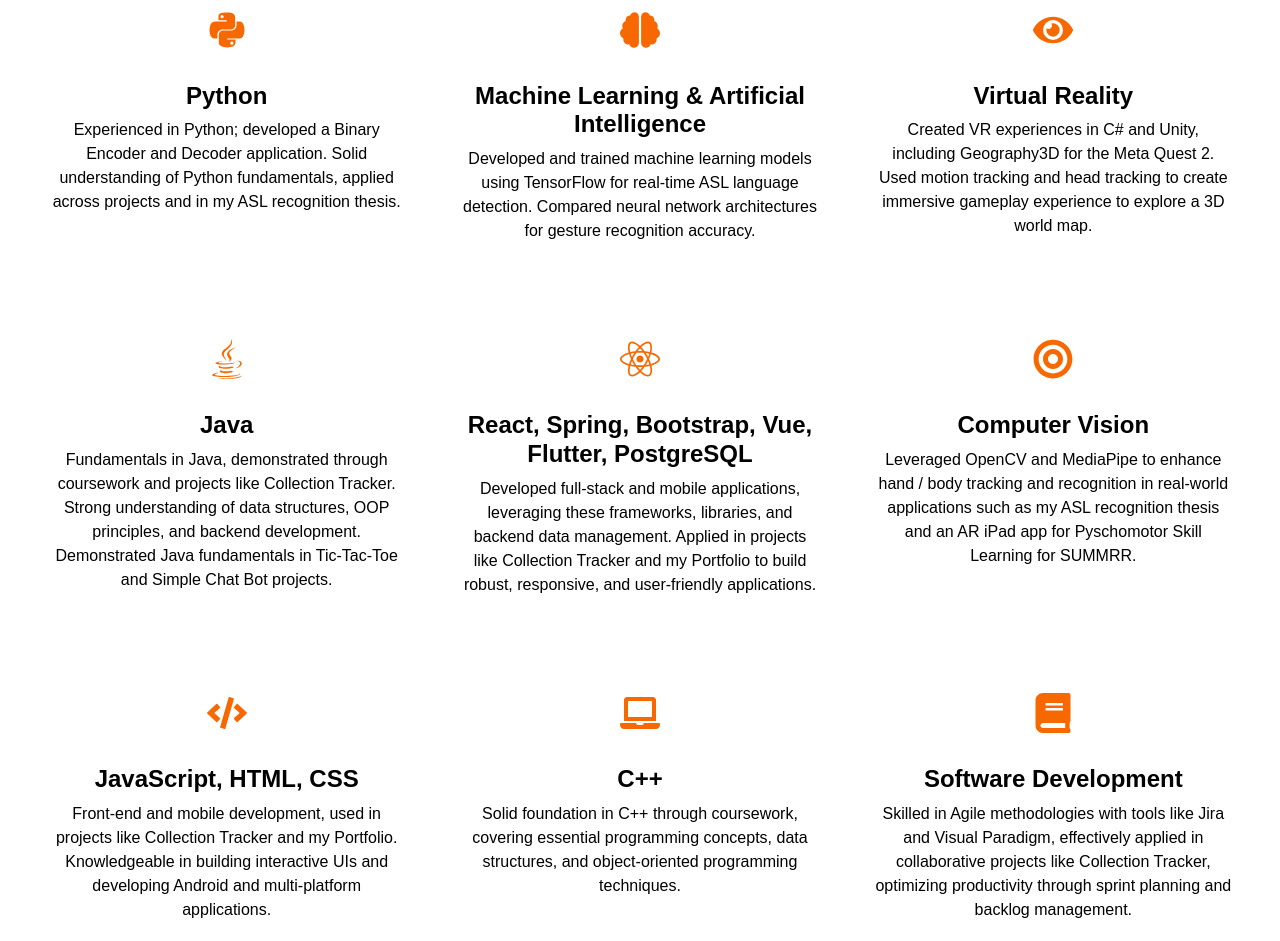
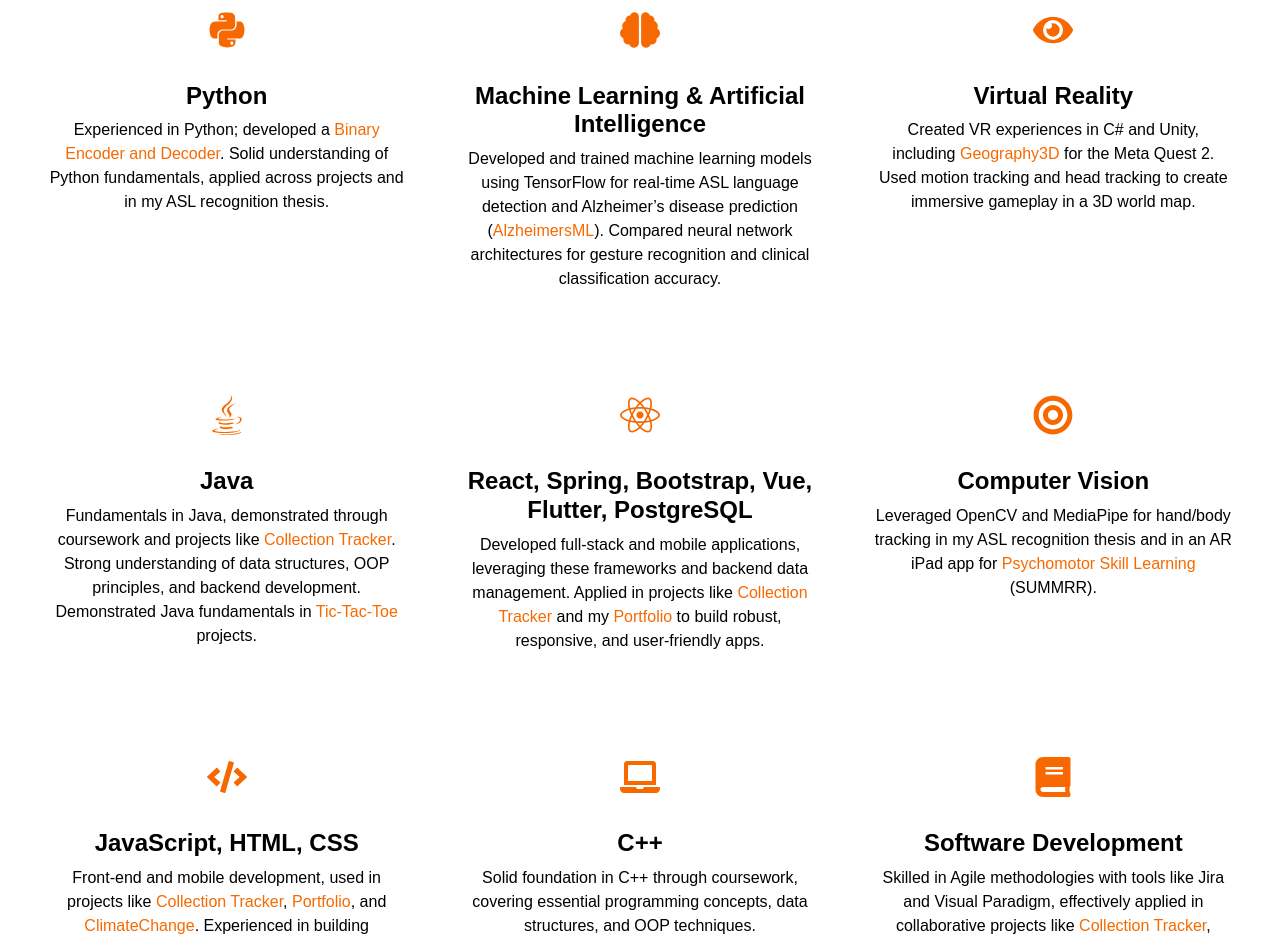
Before and after one commit to cfpisaca/Portfolio, a React (Vite) app: page / in a window 1280 px wide. Shown: the part 1820-2761 px from the top of the page. Built offline with nearby package versions, Linux system fonts and the light colour scheme.

Commit message:
updated links for skills and projects

```diff
--- a/src/components/Skills.css
+++ b/src/components/Skills.css
@@ -52,6 +52,16 @@
   font-size: 1rem;
 }
 
+#skills .skill-link {
+  color: #F76900;
+  cursor: pointer;
+  text-decoration: none;
+}
+
+#skills .skill-link:hover {
+  text-decoration: underline;
+}
+
 .project-link {
   color: #F76900;
   cursor: pointer;
--- a/src/components/Skills.tsx
+++ b/src/components/Skills.tsx
@@ -1,71 +1,183 @@
 import { Container, Row, Col, Card } from 'react-bootstrap';
-import { FaPython, FaJava, FaCode, FaReact, FaBook, FaEye, FaBrain, FaBullseye, FaLaptop } from 'react-icons/fa';
+import {
+  FaPython,
+  FaJava,
+  FaCode,
+  FaReact,
+  FaBook,
+  FaEye,
+  FaBrain,
+  FaBullseye,
+  FaLaptop
+} from 'react-icons/fa';
 import './Skills.css';
 
 function Skills() {
+  const openProject = (title: string) =>
+    window.dispatchEvent(new CustomEvent("openProjectModal", { detail: title }));
+
   const skills = [
-    // Python
     {
       title: "Python",
       icon: <FaPython />,
-      description: "Experienced in Python; developed a Binary Encoder and Decoder application. Solid understanding of Python fundamentals, applied across projects and in my ASL recognition thesis."
+      description: (
+        <>
+          Experienced in Python; developed a&nbsp;
+          <span
+            className="skill-link"
+            onClick={() => openProject("EncodeDecode")}
+          >
+            Binary Encoder and Decoder
+          </span>.
+          Solid understanding of Python fundamentals, applied across projects and in my ASL recognition thesis.
+        </>
+      )
     },
-
-    // Machine Learning & AI
     {
       title: "Machine Learning & Artificial Intelligence",
       icon: <FaBrain />,
-      description: "Developed and trained machine learning models using TensorFlow for real-time ASL language detection. Compared neural network architectures for gesture recognition accuracy."
+      description: (
+        <>
+          Developed and trained machine learning models using TensorFlow for real-time ASL language detection and Alzheimer’s disease prediction (
+          <span
+            className="skill-link"
+            onClick={() => openProject("AlzheimersML")}
+          >
+            AlzheimersML
+          </span>
+          ). Compared neural network architectures for gesture recognition and clinical classification accuracy.
+        </>
+      )
     },
-
-
-    // Virtual Reality
     {
       title: "Virtual Reality",
       icon: <FaEye />,
-      description: "Created VR experiences in C# and Unity, including Geography3D for the Meta Quest 2. Used motion tracking and head tracking to create immersive gameplay experience to explore a 3D world map."
+      description: (
+        <>
+          Created VR experiences in C# and Unity, including&nbsp;
+          <span
+            className="skill-link"
+            onClick={() => openProject("Geography3D")}
+          >
+            Geography3D
+          </span>{" "}
+          for the Meta Quest 2. Used motion tracking and head tracking to create immersive gameplay in a 3D world map.
+        </>
+      )
     },
-
-    // Java
     {
       title: "Java",
       icon: <FaJava />,
-      description: "Fundamentals in Java, demonstrated through coursework and projects like Collection Tracker. Strong understanding of data structures, OOP principles, and backend development. Demonstrated Java fundamentals in Tic-Tac-Toe and Simple Chat Bot projects."
+      description: (
+        <>
+          Fundamentals in Java, demonstrated through coursework and projects like{" "}
+          <span
+            className="skill-link"
+            onClick={() => openProject("CollectionTracker")}
+          >
+            Collection Tracker
+          </span>
+          . Strong understanding of data structures, OOP principles, and backend development. Demonstrated Java fundamentals in{" "}
+          <span
+            className="skill-link"
+            onClick={() => openProject("TicTacToe")}
+          >
+            Tic‑Tac‑Toe
+          </span>{" "}
+          projects.
+        </>
+      )
     },
-
-    // Frameworks and Libraries
     {
       title: "React, Spring, Bootstrap, Vue, Flutter, PostgreSQL",
       icon: <FaReact />,
-      description: "Developed full-stack and mobile applications, leveraging these frameworks, libraries, and backend data management. Applied in projects like Collection Tracker and my Portfolio to build robust, responsive, and user-friendly applications."
+      description: (
+        <>
+          Developed full-stack and mobile applications, leveraging these frameworks and backend data management. Applied in projects like{" "}
+          <span
+            className="skill-link"
+            onClick={() => openProject("CollectionTracker")}
+          >
+            Collection Tracker
+          </span>{" "}
+          and my{" "}
+          <span
+            className="skill-link"
+            onClick={() => openProject("Portfolio")}
+          >
+            Portfolio
+          </span>{" "}
+          to build robust, responsive, and user-friendly apps.
+        </>
+      )
     },
-
-       // Computer Vision
-       {
-        title: "Computer Vision",
-        icon: <FaBullseye />,
-        description: "Leveraged OpenCV and MediaPipe to enhance hand / body tracking and recognition in real-world applications such as my ASL recognition thesis and an AR iPad app for Pyschomotor Skill Learning for SUMMRR."
-      },
-
-    // Front-End Development
+    {
+      title: "Computer Vision",
+      icon: <FaBullseye />,
+      description: (
+        <>
+          Leveraged OpenCV and MediaPipe for hand/body tracking in my ASL recognition thesis and in an AR iPad app for{" "}
+          <span
+            className="skill-link"
+            onClick={() => openProject("PsychomotorSkillLearning")}
+          >
+            Psychomotor Skill Learning
+          </span>{" "}
+          (SUMMRR).
+        </>
+      )
+    },
     {
       title: "JavaScript, HTML, CSS",
       icon: <FaCode />,
-      description: "Front-end and mobile development, used in projects like Collection Tracker and my Portfolio. Knowledgeable in building interactive UIs and developing Android and multi-platform applications."
+      description: (
+        <>
+          Front-end and mobile development, used in projects like{" "}
+          <span
+            className="skill-link"
+            onClick={() => openProject("CollectionTracker")}
+          >
+            Collection Tracker
+          </span>
+          ,{" "}
+          <span
+            className="skill-link"
+            onClick={() => openProject("Portfolio")}
+          >
+            Portfolio
+          </span>
+          , and{" "}
+          <span
+            className="skill-link"
+            onClick={() => openProject("ClimateChange")}
+          >
+            ClimateChange
+          </span>
+          . Experienced in building interactive UIs and data visualizations with Observable and VegaLite.
+        </>
+      )
     },
-
-    // C++
     {
       title: "C++",
       icon: <FaLaptop />,
-      description: "Solid foundation in C++ through coursework, covering essential programming concepts, data structures, and object-oriented programming techniques."
+      description:
+        "Solid foundation in C++ through coursework, covering essential programming concepts, data structures, and OOP techniques."
     },
-
-    // Software Development
     {
       title: "Software Development",
       icon: <FaBook />,
-      description: "Skilled in Agile methodologies with tools like Jira and Visual Paradigm, effectively applied in collaborative projects like Collection Tracker, optimizing productivity through sprint planning and backlog management."
+      description: (
+        <>
+          Skilled in Agile methodologies with tools like Jira and Visual Paradigm, effectively applied in collaborative projects like{" "}
+          <span
+            className="skill-link"
+            onClick={() => openProject("CollectionTracker")}
+          >
+            Collection Tracker
+          </span>
+          , optimizing productivity through sprint planning and backlog management.
+        </>
+      )
     }
   ];
 
@@ -74,9 +186,9 @@
       <h2><strong>Skills</strong></h2>
       <p>Skills I've built over the years... Need to learn more.</p>
       <Row>
-        {skills.map((skill, index) => (
-          <Col md={4} sm={12} xs={12} key={index}>
-            <Card>
+        {skills.map((skill, idx) => (
+          <Col md={4} sm={12} xs={12} key={idx}>
+            <Card className="mb-4">
               <Card.Body>
                 <div className="icon">{skill.icon}</div>
                 <Card.Title>{skill.title}</Card.Title>
```
Also changed, not shown: src/components/Portfolio.tsx (+40 -15 lines).
